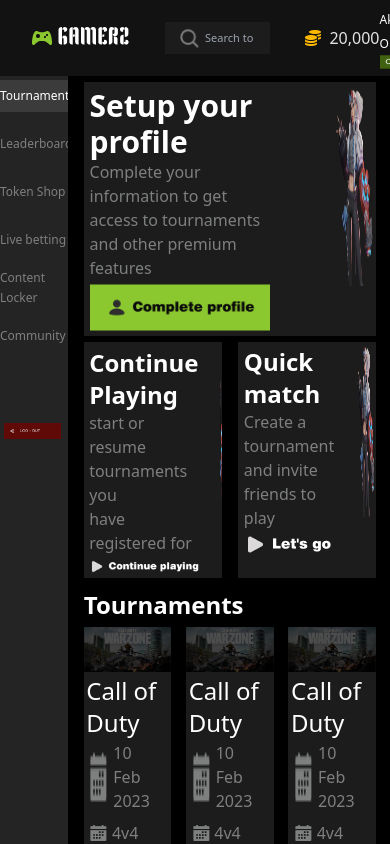
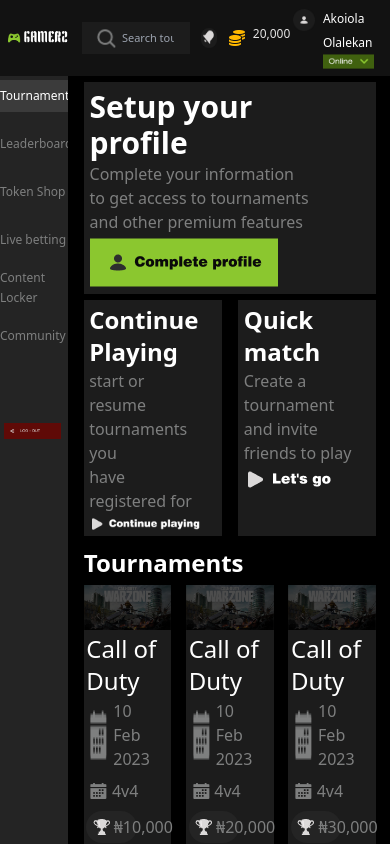
Before and after one commit to Akojede70/codemania-frontend, a React (Create React App) app: page / in a window 390 px wide. Built offline with nearby package versions, Linux system fonts and the light colour scheme.

Commit message:
workking on the landing page responsiveness

```diff
--- a/src/components/cards/game-cards.tsx
+++ b/src/components/cards/game-cards.tsx
@@ -28,7 +28,7 @@
           <img
             src={bgIcon}
             alt='person'
-            className='h-[80%] hover:scale-110 transition-transform duration-300'
+            className='h-[80%] hover:scale-110 transition-transform duration-300 hidden md:block'
           />
         </div>
       </div>
--- a/src/components/header/header.tsx
+++ b/src/components/header/header.tsx
@@ -9,12 +9,12 @@
 
 function Header(): JSX.Element {
     return (
-        <div className="flex items-center py-2 px-6 w-[125%] right-[25%] h-[9%] bg-[#121212] relative">
-            <div className="flex-shrink-0 ml-[5.6%]">
+        <div className="flex items-center md:py-2 px-5 md:px-6 w-[125%] right-[25%] h-[9%] bg-[#121212] relative">
+            <div className="flex-shrink-0 md:ml-[2%] lg:ml-[5.6%] w-[60px] md:w-auto ">
                 <img src={Logo} alt="logo" />
             </div>
 
-            <div className="relative w-[29.7%] ml-[10%] ">
+            <div className="relative w-[29.7%] md:w-[40%] lg:w-[29.7%] ml-[3.9%] md:ml-[7%] lg:ml-[10%] ">
   {/* Input field */}
   <input
     type="text"
@@ -29,17 +29,17 @@
 </div>
 
 
-            <div className="absolute flex left-[76%] w-[30%] items-center">
-            <div className="flex items-center justify-center bg-[#1C1C1C] rounded-full h-10 w-10">
+            <div className="absolute flex left-[53%] md:left-[68%] lg:left-[76%] w-[50%] md:w-[30%] items-center">
+            <div className="flex items-center justify-center bg-[#1C1C1C] rounded-full h-5 md:h-10 md:w-10">
   <img src={Bell} alt="notification" className="h-5 w-5" />
 </div>
 
-<div className="px-2 flex gap-1">
+<div className="px-2 flex gap-1 text-xs">
                     <img src={Coins} alt="coin" />
                     <p className='text-[#E5E4E4]'>20,000</p>
                 </div>
 
-                <div className="px-1 h-[14%] w-[14%]">
+                <div className="w-[18%] md:w-[14%] h-[10%] md:h-[14%] pb-9 lg:pb-0 pl-2 md:pl-0 md:px-1">
                     <img src={Avatart} alt="dp" />
                 </div>
 
@@ -49,7 +49,7 @@
                     <span className="font-medium text-[12px] ">Akoiola Olalekan</span>
                 </div>
 
-                <div className="px-2">
+                <div className="w-[77%] md:w-auto px-2">
                     <img src={Badge} alt="dropdown" />
                 </div>
 
--- a/src/pages/tournament.tsx
+++ b/src/pages/tournament.tsx
@@ -65,7 +65,7 @@
               <img src={BtnProfile} alt='profile' className='pt-[2%] pb-[3%] hover:scale-110 transition-transform duration-300 cursor-pointer'/>
             </div>
             <div className='pt-[1.5%]'>
-              <img src={Person} alt='person' className='h-[80%] hover:scale-110 transition-transform duration-300'/>
+              <img src={Person} alt='person' className='h-[80%] hover:scale-110 transition-transform duration-300 hidden md:block'/>
             </div>
           </div>
         </div>
```
